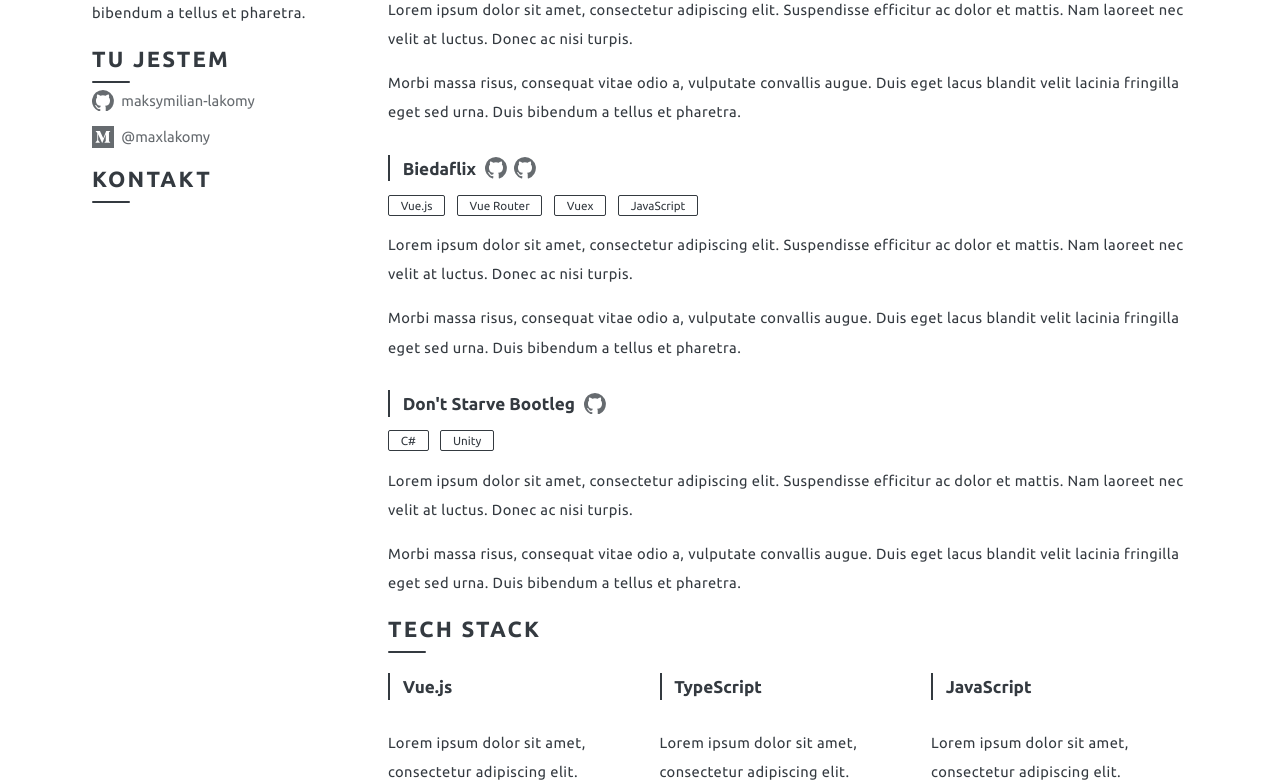
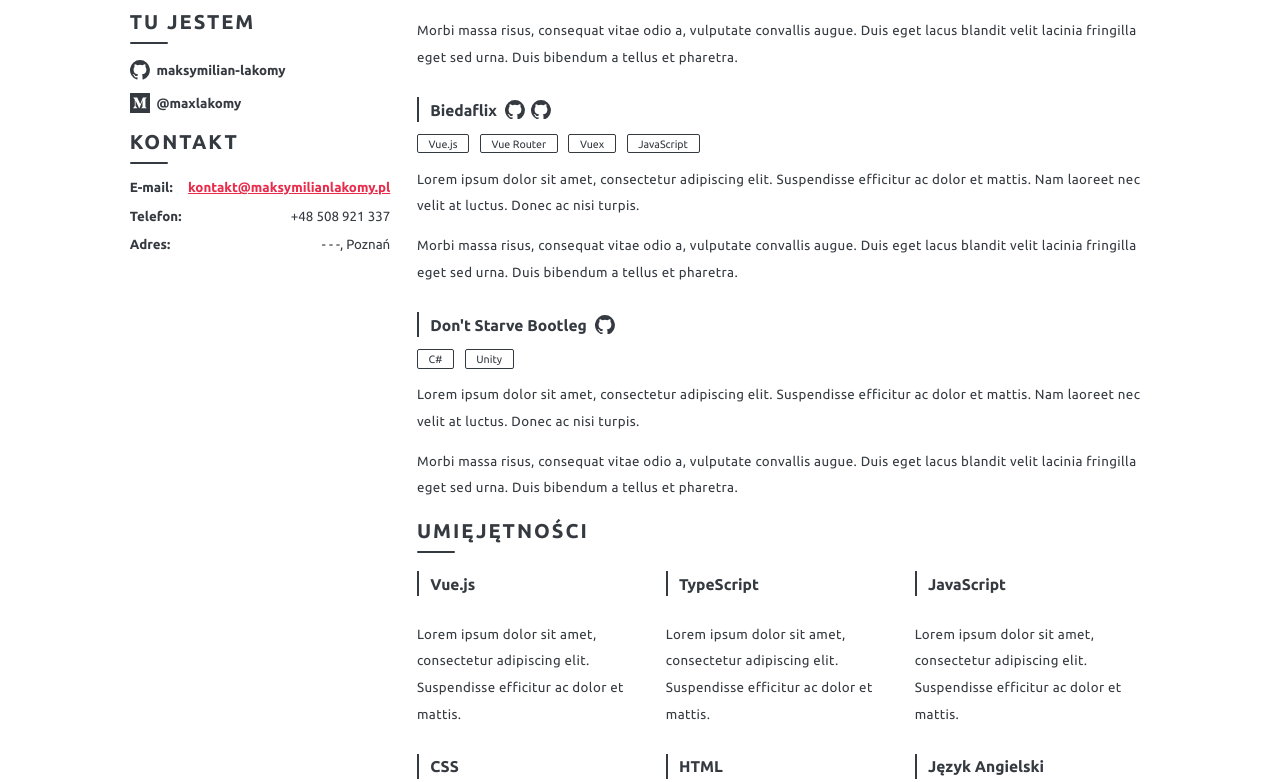
Before and after one commit to maksymilian-lakomy/Modular-CV, a Vue app: page / in a window 1280 px wide. Shown: the part 745-1527 px from the top of the page. Built offline with nearby package versions, Linux system fonts and the light colour scheme.

Commit message:
Create ContactEntry & rebuild SocialEntry & changes in ProjectEntry

```diff
--- a/src/App.vue
+++ b/src/App.vue
@@ -50,6 +50,11 @@ export default class App extends Vue {
     src: url('./assets/fonts/Ubuntu-Bold.ttf') format('truetype')
     font-weight: 700
 
+
+a
+    color: $link-color
+    font-weight: bolder
+
 svg
     display: block
     width: 100%
@@ -57,7 +62,7 @@ svg
 
 body
     font-family: Ubuntu, Arial, Helvetica, sans-serif
-    font-size: 11pt
+    font-size: 10pt
     max-width: 29cm
     margin: 0 auto
     background-color: white
--- /dev/null
+++ b/src/classes/ContantEntry.ts
@@ -0,0 +1,32 @@
+import { Entry } from './Entry';
+import { Component } from 'vue';
+
+import ContactEntryComponent from './EntiresComponents/Contact/ContactEntry.vue';
+
+export class ContactEntry extends Entry {
+
+    private _component = ContactEntryComponent;
+
+    private _email: string;
+    private _phoneNumber: string;
+    private _address: string;
+
+    constructor(name: string, email: string, phoneNumber: string, address: string) {
+        super(name);
+        this._email = email;
+        this._phoneNumber = phoneNumber;
+        this._address = address;
+    }
+
+    public get component(): Component {
+        return this._component.extend({
+            data: () => {
+                return {
+                    email: this._email,
+                    phoneNumber: this._phoneNumber,
+                    address: this._address
+                }
+            }
+        })
+    }
+}
--- /dev/null
+++ b/src/classes/EntiresComponents/Contact/ContactEntry.vue
@@ -0,0 +1,56 @@
+<template>
+    <v-untitled-entry-template>
+        <dl class = "contact-grid">
+            <dt>E-mail:</dt>
+            <dd>
+                <a :href="`mailto:${email}`" v-html="email" />
+            </dd>
+
+            <dt>Telefon:</dt>
+            <dd>
+                <span v-html="phoneNumber" />
+            </dd>
+
+            <dt>Adres:</dt>
+            <dd>
+                <span v-html="address" />
+            </dd>
+        </dl>
+    </v-untitled-entry-template>
+</template>
+
+<script lang="ts">
+import Vue from 'vue';
+import Component from 'vue-class-component';
+
+import UntitledEntryTemplate from '../UntitledEntryTemplate.vue';
+
+@Component({
+    components: {
+        'v-untitled-entry-template': UntitledEntryTemplate
+    }
+})
+export default class ContactEntry extends Vue {
+    private email!: string;
+    private phoneNumber!: string;
+    private address!: string;
+}
+</script>
+
+<style lang="sass" scoped>
+dt, dd
+    margin: unset
+
+.contact-grid
+    display: grid
+    grid-template-columns: 1fr 3fr
+    align-items: center
+    column-gap: .5em
+    row-gap: 1em
+
+    dd
+        text-align: right
+
+    dt
+        font-weight: bolder
+</style>
--- a/src/classes/EntiresComponents/Project/ProjectEntry.vue
+++ b/src/classes/EntiresComponents/Project/ProjectEntry.vue
@@ -60,14 +60,14 @@ export default class ProjectEntry extends Vue {
             display: block
             max-width: 1.5em
             max-height: 1.5em
-            opacity: .75
             transition-duration: .2s
-            &:hover
-                opacity: 1
 
     &__stack
         display: flex
         &__element
+            display: flex
+            text-align: center
+            align-items: center
             cursor: default
             font-size: .8em
             padding: .25em 1em
--- a/src/classes/EntiresComponents/Social/SocialEntry.vue
+++ b/src/classes/EntiresComponents/Social/SocialEntry.vue
@@ -1,15 +1,18 @@
 <template>
     <v-untitled-entry-template>
         <a
+            class="social-entry-link"
+            v-for="(link, i) in links"
+            :key="i"
             :href="link.link"
-            class="social-entry-link"
-            @mouseenter="over=true"
-            @mouseleave="over=false"
+            @mouseenter="over=link.name"
+            @mouseleave="over=null"
         >
             <component :is="link.component" class="social-entry-link__icon" />
             <div class="social-entry-link__text">
                 <transition name="component-fade">
-                    <span :key="over">{{text}}</span>
+                    <span :key="over" v-if="over === link.name">{{link.name}}</span>
+                    <span v-else>{{link.text}}</span>
                 </transition>
             </div>
         </a>
@@ -30,13 +33,9 @@ import { Link } from '@/classes/Link';
 })
 export default class SocialEntry extends Vue {
     private name!: string;
-    private link!: Link;
+    private links!: Array<Link>;
 
-    private over = false;
-
-    private get text(): string {
-        return this.over ? this.link.name : this.name;
-    }
+    private over: string | null = null;
 }
 </script>
 
@@ -47,7 +46,6 @@ a
 
 .social-entry-link
     position: relative
-    opacity: .75
     display: flex
     align-items: center
     margin: 1em 0
@@ -70,8 +68,6 @@ a
             position: absolute
             left: 0
 
-    &:hover
-        opacity: 1
 
 .component-fade-enter-active,
 .component-fade-leave-active
--- a/src/classes/EntiresComponents/UntitledEntryTemplate.vue
+++ b/src/classes/EntiresComponents/UntitledEntryTemplate.vue
@@ -12,3 +12,8 @@ import Component from 'vue-class-component';
 export default class UntitledEntryTemplate extends Vue {
 }
 </script>
+
+<style lang="sass" scoped>
+.untitled-entry
+    margin-top: 2em
+</style>
--- a/src/classes/Link.ts
+++ b/src/classes/Link.ts
@@ -2,10 +2,12 @@ import Sources, { sources } from './Sources';
 import { Component } from 'vue';
 
 export class Link {
+    public readonly text: string;
     public readonly link: string;
     public readonly icon: Sources;
 
-    constructor(link: string, icon: Sources) {
+    constructor(text: string, link: string, icon: Sources) {
+        this.text = text;
         this.link = link;
         this.icon = icon;
     }
--- a/src/classes/SocialEntry.ts
+++ b/src/classes/SocialEntry.ts
@@ -8,12 +8,11 @@ export class SocialEntry extends Entry {
 
     private _component = SocialEntryComponent;
 
-    private _link: Link;
+    private _links: Array<Link>;
 
-
-    constructor(name: string, link: Link) {
+    constructor(name: string, links: Array<Link>) {
         super(name);
-        this._link = link;
+        this._links = links;
     }
 
     public get component(): Component {
@@ -21,7 +20,7 @@ export class SocialEntry extends Entry {
             data: () => {
                 return {
                     name: this.name,
-                    link: this._link
+                    links: this._links
                 }
             }
         })
--- a/src/components/SectionTemplate.vue
+++ b/src/components/SectionTemplate.vue
@@ -22,7 +22,6 @@ export default class SectionTemplate extends Vue {
 
 <style lang="sass" scoped>
 @import '@/styles/styles.sass'
-
 .section
     &__header
         position: relative
--- a/src/data/cv.ts
+++ b/src/data/cv.ts
@@ -5,6 +5,7 @@ import { SkillEntry } from '@/classes/SkillEntry';
 import { DefaultEntry } from '@/classes/DefaultEntry';
 import { EducationEntry } from '@/classes/EducationEntry';
 import { PhotoEntry } from '@/classes/PhotoEntry';
+import { ContactEntry } from '@/classes/ContantEntry';
 
 import { SocialEntry } from '@/classes/SocialEntry';
 
@@ -23,22 +24,22 @@ projectsSection.entries.push(new ProjectEntry('Dungeons Inside', [Technologies.T
 
 projectsSection.entries.push(new ProjectEntry('Pokédex', [Technologies.VueJs, Technologies.VueJsRouter, Technologies.TypeScript],
     `Lorem ipsum dolor sit amet, consectetur adipiscing elit. Suspendisse efficitur ac dolor et mattis. Nam laoreet nec velit at luctus. Donec ac nisi turpis. <p>Morbi massa risus, consequat vitae odio a, vulputate convallis augue. Duis eget lacus blandit velit lacinia fringilla eget sed urna. Duis bibendum a tellus et pharetra.</p>`,
-    [new Link('https://github.com/maksymilian-lakomy/allegro-pokedex', Sources.GitHub)]),
+    [new Link('allegro-pokedex', 'https://github.com/maksymilian-lakomy/allegro-pokedex', Sources.GitHub)]),
 );
 
 projectsSection.entries.push(new ProjectEntry('Modularne CV', [Technologies.VueJs, Technologies.TypeScript],
     `Lorem ipsum dolor sit amet, consectetur adipiscing elit. Suspendisse efficitur ac dolor et mattis. Nam laoreet nec velit at luctus. Donec ac nisi turpis. <p>Morbi massa risus, consequat vitae odio a, vulputate convallis augue. Duis eget lacus blandit velit lacinia fringilla eget sed urna. Duis bibendum a tellus et pharetra.</p>`,
-    [new Link('https://github.com/maksymilian-lakomy/Modular-CV', Sources.GitHub)]));
+    [new Link('modularne cv', 'https://github.com/maksymilian-lakomy/Modular-CV', Sources.GitHub)]));
 
 projectsSection.entries.push(new ProjectEntry('Biedaflix', [Technologies.VueJs, Technologies.VueJsRouter, Technologies.Vuex, Technologies.JavaScript],
     `Lorem ipsum dolor sit amet, consectetur adipiscing elit. Suspendisse efficitur ac dolor et mattis. Nam laoreet nec velit at luctus. Donec ac nisi turpis. <p>Morbi massa risus, consequat vitae odio a, vulputate convallis augue. Duis eget lacus blandit velit lacinia fringilla eget sed urna. Duis bibendum a tellus et pharetra.</p>`,
-    [new Link('https://github.com/grottgera15/biedaflix-client', Sources.GitHub), new Link('https://github.com/grottgera15/biedaflix-cms', Sources.GitHub)]));
+    [new Link('biedaflix-client', 'https://github.com/grottgera15/biedaflix-client', Sources.GitHub), new Link('biedaflix-cms', 'https://github.com/grottgera15/biedaflix-cms', Sources.GitHub)]));
 
 projectsSection.entries.push(new ProjectEntry(`Don't Starve Bootleg`, [Technologies.csharp, Technologies.unity],
     `Lorem ipsum dolor sit amet, consectetur adipiscing elit. Suspendisse efficitur ac dolor et mattis. Nam laoreet nec velit at luctus. Donec ac nisi turpis. <p>Morbi massa risus, consequat vitae odio a, vulputate convallis augue. Duis eget lacus blandit velit lacinia fringilla eget sed urna. Duis bibendum a tellus et pharetra.</p>`,
-    [new Link('https://github.com/maksymilian-lakomy/allegro-pokedex', Sources.GitHub)]));
+    [new Link('dont starve bootleg', 'https://github.com/maksymilian-lakomy/allegro-pokedex', Sources.GitHub)]));
 
-const skillsSection = new Section('Tech stack', InlineSection);
+const skillsSection = new Section('Umięjętności', InlineSection);
 
 skillsSection.entries.push(new SkillEntry('Vue.js', `Lorem ipsum dolor sit amet, consectetur adipiscing elit. Suspendisse efficitur ac dolor et mattis. `));
 
@@ -50,9 +51,11 @@ skillsSection.entries.push(new SkillEntry('CSS', `Lorem ipsum dolor sit amet, co
 
 skillsSection.entries.push(new SkillEntry('HTML', `Lorem ipsum dolor sit amet, consectetur adipiscing elit. Suspendisse efficitur ac dolor et mattis.`));
 
+skillsSection.entries.push(new SkillEntry('Język Angielski', `Lorem ipsum dolor sit amet, consectetur adipiscing elit. Suspendisse efficitur ac dolor et mattis.`));
+
 const educationSection = new Section('Edukacja');
 
-educationSection.entries.push(new EducationEntry('Uniwersytet im. Adama Mickiewicza', 'Studia inżynierskie, Informatyka', new Date('2018'), null));
+educationSection.entries.push(new EducationEntry('Uniwersytet im. Adama Mickiewicza', 'Studia inżynierskie, Informatyka (I stopnia)', new Date('2018'), null));
 
 cv.sections.push(projectsSection, skillsSection, educationSection);
 
@@ -66,10 +69,15 @@ aboutMePersonalSection.entries.push(new DefaultEntry('About', `Lorem ipsum dolor
 
 const contantPersonalSection = new Section('Kontakt');
 
+contantPersonalSection.entries.push(new ContactEntry('contact', 'kontakt@maksymilianlakomy.pl', '+48 508 921 337', '- - -, Poznań'));
+
 const socialMediaPersonalSection = new Section('Tu jestem');
 
-socialMediaPersonalSection.entries.push(new SocialEntry('maksymilian-lakomy', new Link('https://github.com/maksymilian-lakomy', Sources.GitHub)));
-socialMediaPersonalSection.entries.push(new SocialEntry('@maxlakomy', new Link('https://medium.com/@maxlakomy', Sources.Medium)));
+socialMediaPersonalSection.entries.push(new SocialEntry('social', [
+    new Link('maksymilian-lakomy', 'https://github.com/maksymilian-lakomy', Sources.GitHub),
+    new Link('@maxlakomy', 'https://medium.com/@maxlakomy', Sources.Medium)]
+));
+
 
 cv.personal.push(aboutMePersonalSection, socialMediaPersonalSection, contantPersonalSection);
 
--- a/src/styles/styles.sass
+++ b/src/styles/styles.sass
@@ -1,2 +1,3 @@
 $main-color: #343a40
 $header-color: #212529
+$link-color: #e92c4c
--- a/src/views/Home.vue
+++ b/src/views/Home.vue
@@ -55,6 +55,8 @@ export default class Home extends Vue {
 
 <style lang="sass" scoped>
 .cv
+    margin: 1cm
+    width: calc(100% - 2cm)
     display: block
 
 .header
```
